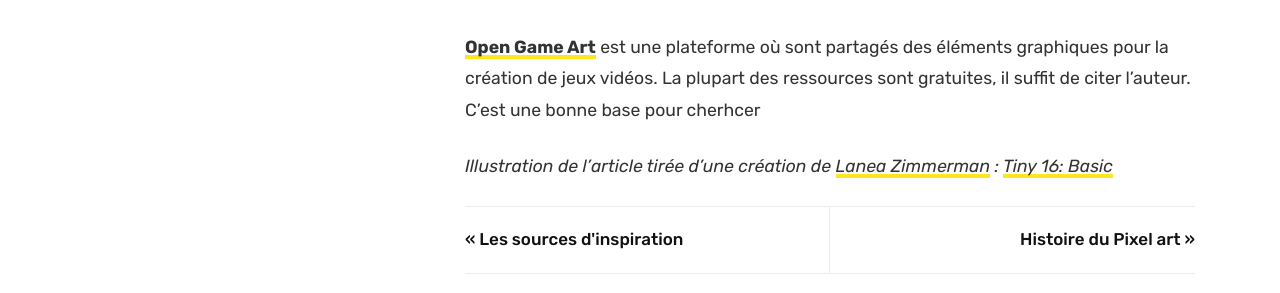
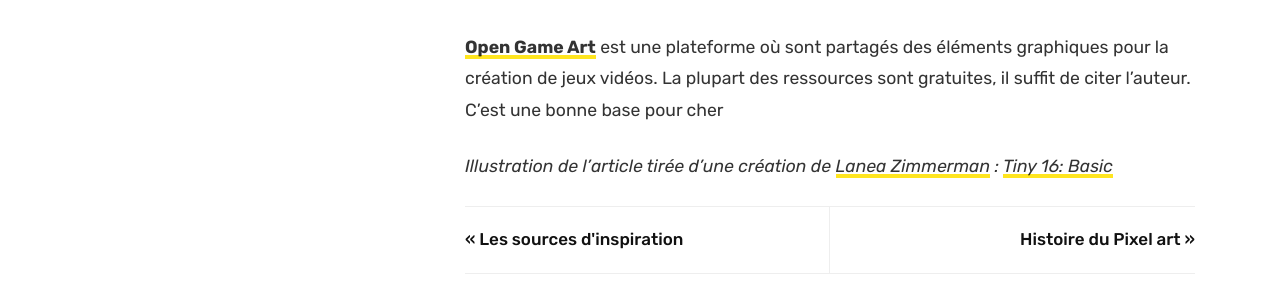
Before and after one commit to Maxibuino/PixBuino, a Jekyll site: the page built from _posts/2019-04-03-Les-tilesets.md, in a window 1280 px wide and 900 px high, scrolled down 762 px. Shown: the part 223-516 px from the top of the window. Built offline with Jekyll 4.4.1, drawn with Linux system fonts in a browser that asks for light colours; comment, search, counter and statistics services are not loaded.

Commit message:
_posts/2019-04-03-Les-tilesets.md updated from https://stackedit.io/

```diff
--- a/_posts/2019-04-03-Les-tilesets.md
+++ b/_posts/2019-04-03-Les-tilesets.md
@@ -13,11 +13,11 @@
 
 **[itch.io](https://itch.io/)** est un site pour les développeurs indépendants de jeux vidéos. Vous y trouverez de nombreux
 
-**[Open Game Art](https://opengameart.org/art-search-advanced?keys=&field_art_type_tid%5B%5D=9&sort_by=count&sort_order=DESC)** est une plateforme où sont partagés des éléments graphiques pour la création de jeux vidéos. La plupart des ressources sont gratuites, il suffit de citer l'auteur. C'est une bonne base pour cherhcer
+**[Open Game Art](https://opengameart.org/art-search-advanced?keys=&field_art_type_tid%5B%5D=9&sort_by=count&sort_order=DESC)** est une plateforme où sont partagés des éléments graphiques pour la création de jeux vidéos. La plupart des ressources sont gratuites, il suffit de citer l'auteur. C'est une bonne base pour cher
 
 *Illustration de l'article tirée d'une création de [Lanea Zimmerman](https://opengameart.org/users/sharm) : [Tiny 16: Basic](https://opengameart.org/content/tiny-16-basic)*
 <!--stackedit_data:
-eyJoaXN0b3J5IjpbLTE5MDk2MjkxMDIsMjAyMDI0MzkzNiwtNj
-U1NDQxOTIwLDE3NDYzMjg0MTEsMTc2NjYwNDM2OCwyMTQ1NDYz
-NTMxXX0=
+eyJoaXN0b3J5IjpbOTk0Mjc4Mzc4LC0xOTA5NjI5MTAyLDIwMj
+AyNDM5MzYsLTY1NTQ0MTkyMCwxNzQ2MzI4NDExLDE3NjY2MDQz
+NjgsMjE0NTQ2MzUzMV19
 -->
```
